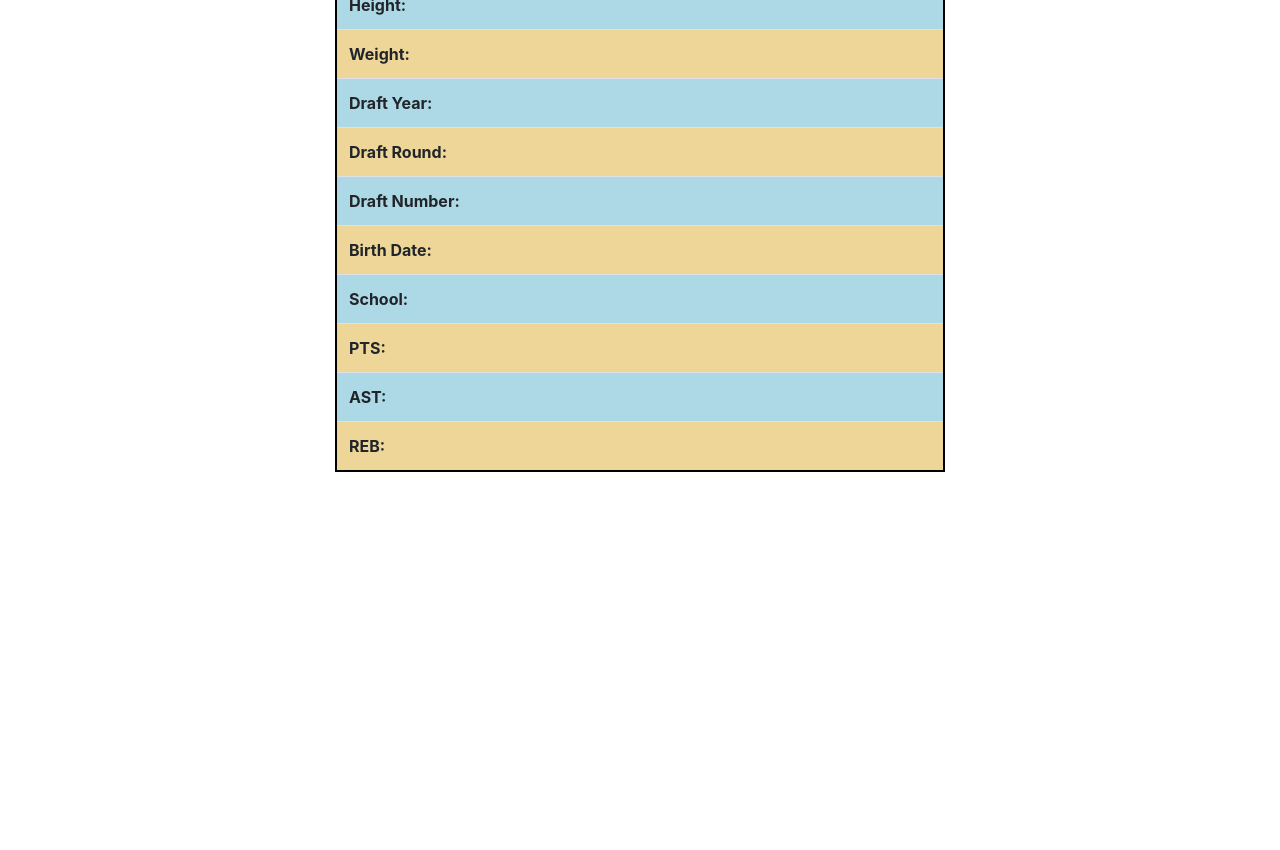
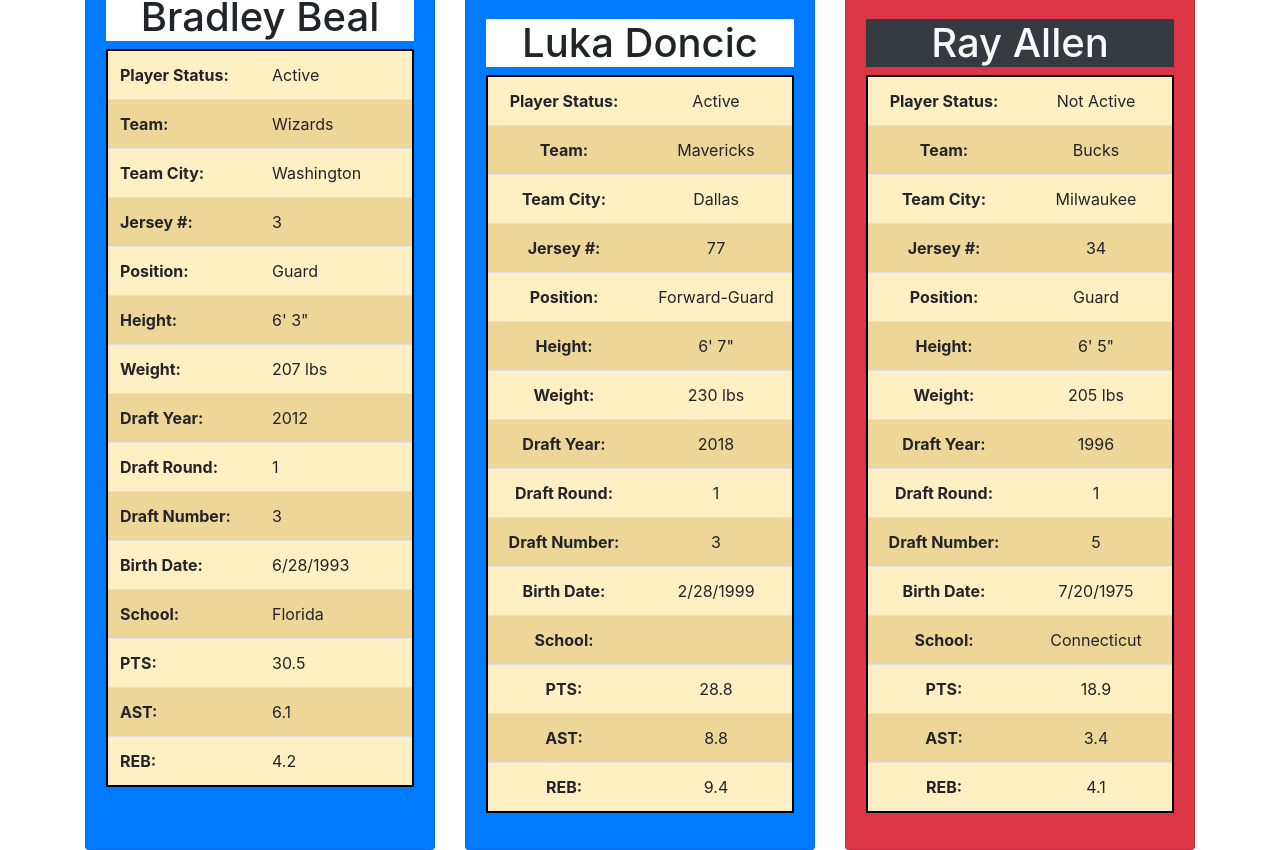
Before and after one commit to bibartanjha/teame9, a Flask app: template GCPcode/templates/favplayer.html in a window 1280 px wide. Shown: the part 667-1517 px from the top of the page. Before the commit the page ends 1139 px from the top, so only its background shows below. Run offline with Flask 2, Linux system fonts and the light colour scheme; the template is opened without the code that fills it, so the values that code supplies are empty; some libraries are stand-ins or nearby versions.

Commit message:
applied bootstrap styling to fav players

```diff
--- a/GCPcode/templates/favplayer.html
+++ b/GCPcode/templates/favplayer.html
@@ -5,116 +5,293 @@
 {% endblock %}
 
 {% block body %}
-<div class="jumbotron bg-primary text-white" style="text-align: center">
-    <h1>My Favorite Players</h1>
+<div class="jumbotron bg-secondary text-white" style="text-align: center">
+    <h1 class = "display-3 bg-primary">My Favorite Players</h1>
 </div>
 
-<div class="form pb-3">
+<div class="container p-3 my-3 bg-dark">
+<div class="form pb-2">
 <form action="/favplayer" method="POST" style="text-align: center">
-    <select id="playerchoices" name="playerchoices" class="custom-select-sm">
+    <select id="playerchoices" name="playerchoices" class="custom-select-md">
         <option value="" selected disabled hidden></option>
         <option selected>Select a Player</option>
         {% for person in playerList %}
             <option>{{person.full_name}}</option>
        {% endfor %}
     </select>
-    <button type="submit" class="btn btn-secondary ml-3">Add</button>
+    <button type="submit" class="btn btn-primary ml-3">Add</button>
 </form>
 </div>
+</div>
+
+<div class="container justify-content-center">
+    <div class="card-deck">
+        <div class = "card justify-content-center bg-primary">
+        <img class="card-img-top " src="https://ftw.usatoday.com/wp-content/uploads/sites/90/2019/07/usp-nba_-washington-wizards-at-detroit-pistons-e1563818990498.jpg"  style="width:90%">
+        <div class = "card-body justify-content-center">
+
+                <h1 class="text-center bg-white">Bradley Beal</h1>
+                <table class="table">
+
+                <tr >
+                    <td style="font-weight:bold">Player Status: </td>
+                    <td>Active</td>
+                </tr>
+
+                <tr >
+                    <td style="font-weight:bold">Team: </td>
+                    <td>Wizards</td>
+                </tr>
+
+                <tr >
+                    <td style="font-weight:bold">Team City: </td>
+                    <td>Washington</td>
+                </tr>
+
+                <tr >
+                    <td style="font-weight:bold">Jersey #: </td>
+                    <td>3</td>
+                </tr>
+
+                <tr >
+                    <td style="font-weight:bold">Position: </td>
+                    <td>Guard</td>
+                </tr>
+
+                <tr >
+                    <td style="font-weight:bold">Height: </td>
+                    <td>6' 3"</td>
+                </tr>
+
+                <tr >
+                    <td style="font-weight:bold">Weight: </td>
+                    <td>207 lbs</td>
+                </tr>
+
+                <tr >
+                    <td style="font-weight:bold">Draft Year: </td>
+                    <td>2012</td>
+                </tr>
+
+                <tr >
+                    <td style="font-weight:bold">Draft Round: </td>
+                    <td>1</td>
+                </tr>
+
+                <tr >
+                    <td style="font-weight:bold">Draft Number: </td>
+                    <td>3</td>
+                </tr>
+
+                <tr >
+                    <td style="font-weight:bold">Birth Date: </td>
+                    <td>6/28/1993</td>
+                </tr>
+
+                <tr >
+                    <td style="font-weight:bold">School: </td>
+                    <td>Florida</td>
+                </tr>
+
+                <tr >
+                    <td style="font-weight:bold">PTS: </td>
+                    <td>30.5</td>
+                </tr>
+
+                <tr >
+                    <td style="font-weight:bold">AST: </td>
+                    <td>6.1</td>
+                </tr>
+
+                <tr >
+                    <td style="font-weight:bold">REB: </td>
+                    <td>4.2</td>
+                </tr>
+                </table>
+            </div>
+        </div>
 
 
-<div class="container col-md-6">
-  <table class=table style="background-color:lightblue">
-    <thead class="thead-dark">
-      <tr>
-        <th>{{name}}</th>
-      </tr>
-    </thead>
+
+    <div class = "card justify-content-center bg-primary" style="width:500px">
+        <img class="card-img-top" src="https://img.bleacherreport.net/img/images/photos/003/763/004/hi-res-7e8eccd1fae7b9f39eb6744752f43bdb_crop_north.jpg?1536723932&w=3072&h=2048" style="width:100%">
+        <div class = "card-body text-center">
+                <h1 class="text-center bg-white">Luka Doncic</h1>
+        <table class="table">
+
        <tr >
            <td style="font-weight:bold">Player Status: </td>
-            <td>{{active}}</td>
+            <td>Active</td>
        </tr>
-
-      <tr >
-          <td style="font-weight:bold">Years Active: </td>
-          <td>{{yearsActive}}</td>
-      </tr>
 
        <tr >
            <td style="font-weight:bold">Team: </td>
-           <td>{{teamName}}</td>
+           <td>Mavericks</td>
        </tr>
 
       <tr >
           <td style="font-weight:bold">Team City: </td>
-          <td>{{teamCity}}</td>
+          <td>Dallas</td>
       </tr>
 
        <tr >
            <td style="font-weight:bold">Jersey #: </td>
-           <td>{{jersey}}</td>
+           <td>77</td>
        </tr>
 
        <tr >
            <td style="font-weight:bold">Position: </td>
-           <td>{{position}}</td>
+           <td>Forward-Guard</td>
        </tr>
 
       <tr >
           <td style="font-weight:bold">Height: </td>
-          <td>{{height}}</td>
+          <td>6' 7"</td>
       </tr>
 
       <tr >
           <td style="font-weight:bold">Weight: </td>
-          <td>{{weight}}</td>
+          <td>230 lbs</td>
       </tr>
 
       <tr >
           <td style="font-weight:bold">Draft Year: </td>
-          <td>{{draftYear}}</td>
+          <td>2018</td>
       </tr>
 
       <tr >
           <td style="font-weight:bold">Draft Round: </td>
-          <td>{{draftRound}}</td>
+          <td>1</td>
       </tr>
 
       <tr >
           <td style="font-weight:bold">Draft Number: </td>
-          <td>{{draftNumber}}</td>
+          <td>3</td>
       </tr>
 
       <tr >
           <td style="font-weight:bold">Birth Date: </td>
-          <td>{{birth}}</td>
+          <td>2/28/1999</td>
       </tr>
 
       <tr >
           <td style="font-weight:bold">School: </td>
-          <td>{{school}}</td>
+          <td></td>
       </tr>
 
       <tr >
           <td style="font-weight:bold">PTS: </td>
-          <td>{{PTS}}</td>
+          <td>28.8</td>
       </tr>
 
       <tr >
           <td style="font-weight:bold">AST: </td>
-          <td>{{AST}}</td>
+          <td>8.8</td>
       </tr>
 
       <tr >
           <td style="font-weight:bold">REB: </td>
-          <td>{{REB}}</td>
+          <td>9.4</td>
       </tr>
+  </table>
+        </div>
+        </div>
+
+
+        <div class = "card justify-content-center bg-danger" style="width:500px">
+        <img class="card-img-top" src="https://pbs.twimg.com/media/DWQpeUuVwAA32uI.jpg" style="width:100%">
+        <div class = "card-body text-center">
+                <h1 class="text-center bg-dark text-light">Ray Allen</h1>
+        <table class="table">
+
+       <tr >
+           <td style="font-weight:bold">Player Status: </td>
+            <td>Not Active</td>
+       </tr>
+
+       <tr >
+           <td style="font-weight:bold">Team: </td>
+           <td>Bucks</td>
+       </tr>
+
+      <tr >
+          <td style="font-weight:bold">Team City: </td>
+          <td>Milwaukee</td>
+      </tr>
+
+       <tr >
+           <td style="font-weight:bold">Jersey #: </td>
+           <td>34</td>
+       </tr>
+
+       <tr >
+           <td style="font-weight:bold">Position: </td>
+           <td>Guard</td>
+       </tr>
+
+      <tr >
+          <td style="font-weight:bold">Height: </td>
+          <td>6' 5"</td>
+      </tr>
+
+      <tr >
+          <td style="font-weight:bold">Weight: </td>
+          <td>205 lbs</td>
+      </tr>
+
+      <tr >
+          <td style="font-weight:bold">Draft Year: </td>
+          <td>1996</td>
+      </tr>
+
+      <tr >
+          <td style="font-weight:bold">Draft Round: </td>
+          <td>1</td>
+      </tr>
+
+      <tr >
+          <td style="font-weight:bold">Draft Number: </td>
+          <td>5</td>
+      </tr>
+
+      <tr >
+          <td style="font-weight:bold">Birth Date: </td>
+          <td>7/20/1975</td>
+      </tr>
+
+      <tr >
+          <td style="font-weight:bold">School: </td>
+          <td>Connecticut</td>
+      </tr>
+
+      <tr >
+          <td style="font-weight:bold">PTS: </td>
+          <td>18.9</td>
+      </tr>
+
+      <tr >
+          <td style="font-weight:bold">AST: </td>
+          <td>3.4</td>
+      </tr>
+
+      <tr >
+          <td style="font-weight:bold">REB: </td>
+          <td>4.1</td>
+      </tr>
+  </table>
+        </div>
+        </div>
+    </div>
+</div>
 
 
 
 
-  </table>
-</div>
+
+
+
+
+
 
 
 {% endblock %}
```
Also changed, not shown: 2 other files.
